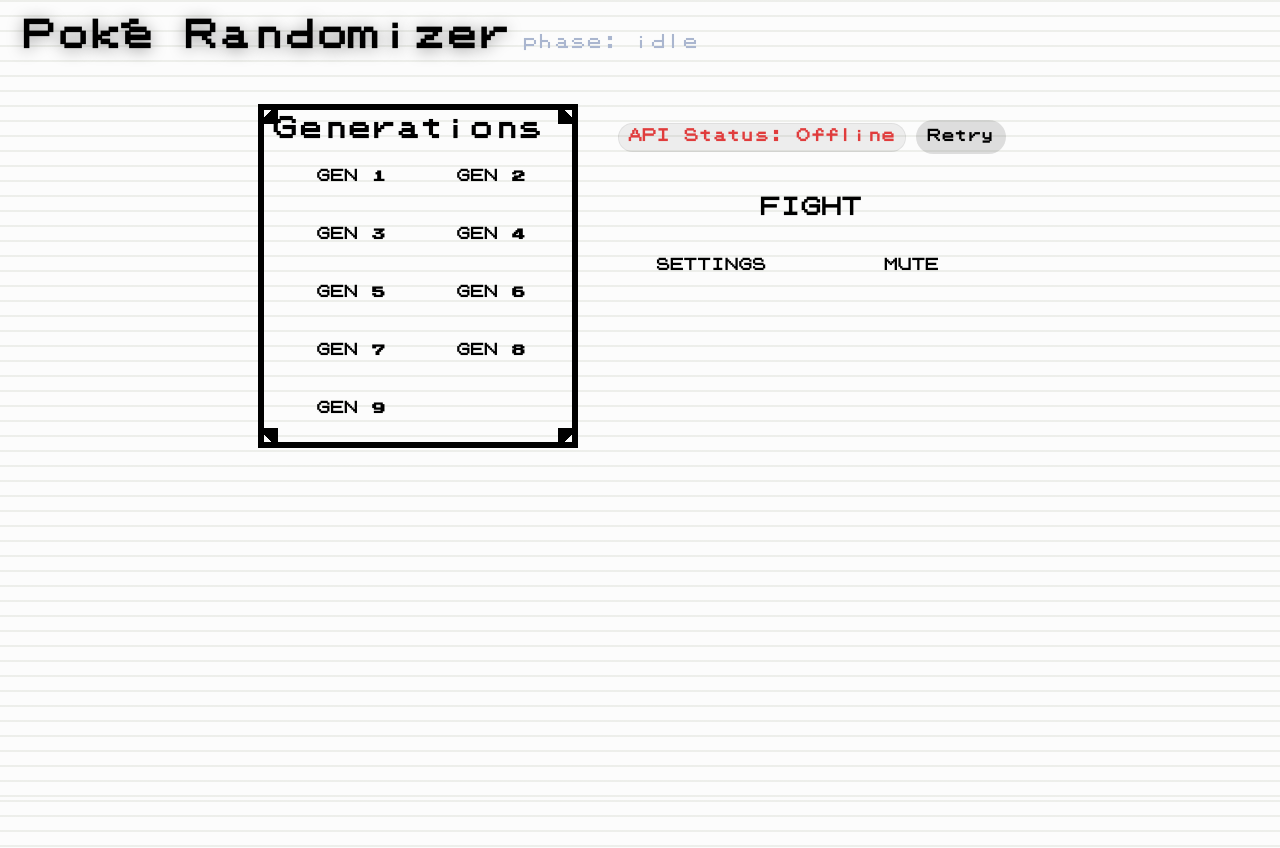
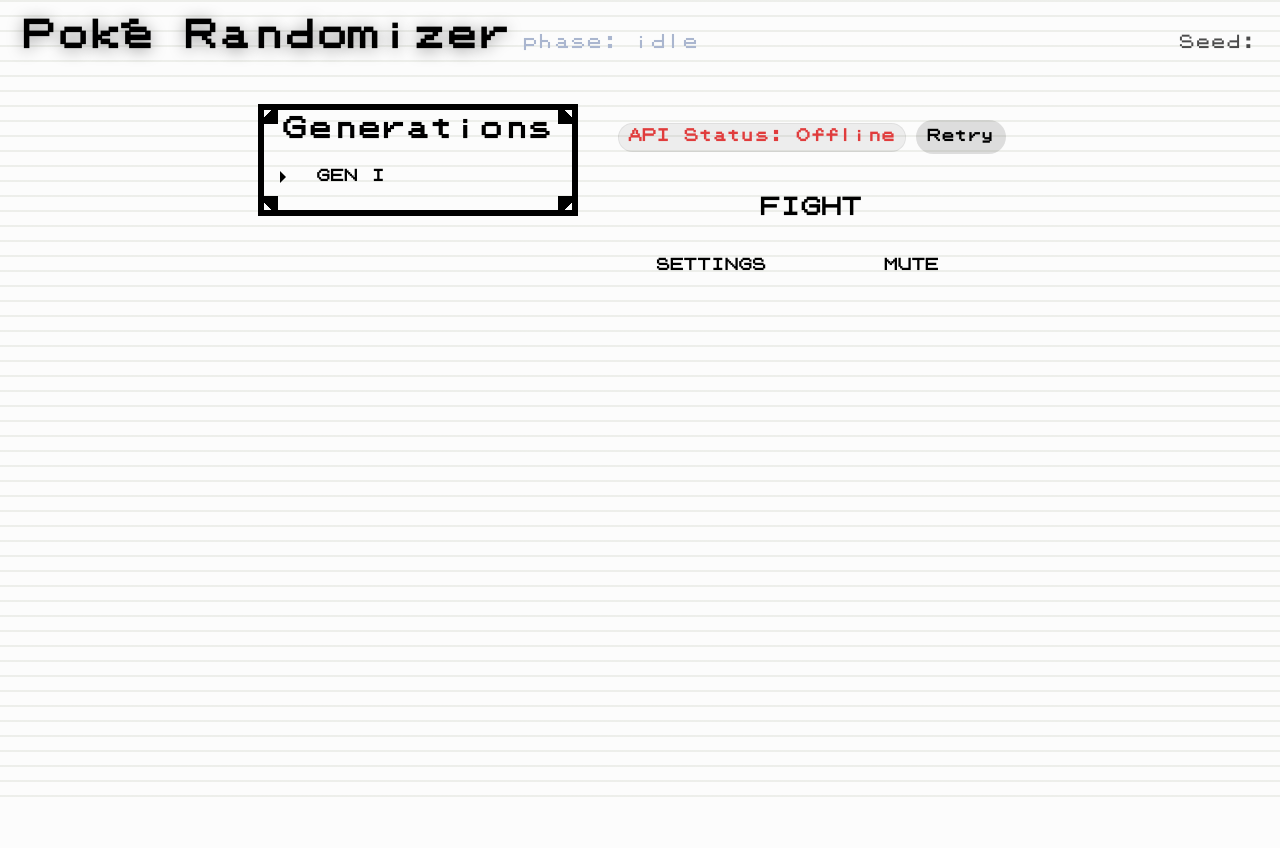
Before and after one commit to LMU-CMSI2021-F25/generic-api-backed-eren-michael-api, a React (Vite) app: page / in a window 1280 px wide. After the commit the page ends 800 px from the top, so only its background shows below. Built offline with nearby package versions, Linux system fonts and the light colour scheme; no server answers.

Commit message:
MVP! Deliver this version if all goes to shit.

```diff
--- a/src/App.jsx
+++ b/src/App.jsx
@@ -84,9 +84,7 @@
         <header className="app-header">
           <h1 className="app-title">Poké Randomizer</h1>
           <p className="app-subtitle">phase: {loop.phase}</p>
-          {settings.seed && /^[A-Z0-9]{6}$/.test(settings.seed) && (
-            <span style={{ marginLeft: 8, opacity: .7 }}>Seed: {settings.seed}</span>
-          )}
+          <div className="app-seed">Seed: {settings.seed}</div>
         </header>
 
         {loop.phase === 'idle' ? (
--- a/src/api/pokeapi.js
+++ b/src/api/pokeapi.js
@@ -222,11 +222,17 @@
   return playableFromSpecies(chosen.name, { rng });
 }
 
-/* random playable mon across any generation (quick) */
-export async function pickRandomPlayable({ rng } = {}) {
-  const R = rngOrMath(rng);
-  const randGen = 1 + ((R() * 9) | 0);
-  const list = await speciesByGeneration(randGen);
+export async function pickRandomPlayable({ rng, gens } = {}) {
+  const ids = gens && gens.size ? Array.from(gens) : null;
+  let list = [];
+  if (ids) {
+    const all = await Promise.all(ids.map((id) => speciesByGeneration(id)));
+    list = all.flat();
+  } else {
+    // fallback: all known gens 1..9 (adjust if you support more)
+    const all = await Promise.all(Array.from({ length: 9 }, (_, i) => speciesByGeneration(i + 1)));
+    list = all.flat();
+  }
   const s = pickOne(list, rng);
   return playableFromSpecies(s.name, { rng });
 }
--- a/src/components/MainMenu.jsx
+++ b/src/components/MainMenu.jsx
@@ -3,6 +3,23 @@
 import { useSettings } from './SettingsContext.jsx';
 import SettingsPanel from './SettingsPanel.jsx';
 import '../styles/menu.css';
+
+function GenWarningModal({ onClose }) {
+  return (
+    <div className="settings-modal" role="dialog" aria-modal="true" aria-label="Missing generations">
+      <div className="settings-card">
+        <h3 className="panel-title">Select a Generation</h3>
+        <p style={{ margin: '8px 0 14px' }}>
+          You’re online but haven’t chosen any generations. Please select at least one to continue.
+        </p>
+        <div className="settings-actions">
+          <div className="spacer" />
+          <button type="button" className="mini-btn" onClick={onClose}>OK</button>
+        </div>
+      </div>
+    </div>
+  );
+}
 
 export default function MainMenu({
   netMode,
@@ -17,18 +34,28 @@
   const scrollRef = useRef(null);
   const { settings, set } = useSettings();
   const [showSettings, setShowSettings] = useState(false);
+  const [showGenWarning, setShowGenWarning] = useState(false);
+
+  // When switching to offline, show only Gen I and force-select it.
+  useEffect(() => {
+    if (netMode === 'offline') {
+      setGens([{ id: 1, key: 'generation-1', label: 'Gen I' }]);
+      setSelectedGens(new Set([1]));
+    }
+  }, [netMode, setSelectedGens]);
 
   useEffect(() => {
+    if (netMode === 'offline') return; // don't fetch gens offline
     let alive = true;
     (async () => {
       const data = await listGenerations();
       if (alive) setGens(data);
-      if (alive) setBlinkKey(k => k + 1);
     })();
     return () => { alive = false; };
-  }, []);
+    }, [netMode]);
 
   const toggleGen = (id) => {
+    if (netMode === 'offline') return; // fixed Gen I offline
     const next = new Set(selectedGens);
     next.has(id) ? next.delete(id) : next.add(id);
     setSelectedGens(next);
@@ -70,9 +97,18 @@
         </div>
 
         <div className="cta-stack">
-          <button className="btn big" onClick={onFight}>
+          <button
+            className="btn big"
+            onClick={() => {
+              if (netMode === 'online' && (!selectedGens || selectedGens.size === 0)) {
+                setShowGenWarning(true);
+                return;
+              }
+              onFight();
+            }}
+          >
             <span>FIGHT</span>
-          </button>
+           </button>
 
           <div className="row-two">
             <button className="btn" onClick={() => setShowSettings(true)}>
@@ -89,6 +125,7 @@
         </div>
       </section>
       {showSettings && <SettingsPanel onClose={() => setShowSettings(false)} />}
+      {showGenWarning && <GenWarningModal onClose={() => setShowGenWarning(false)} />}
     </div>
   );
 }
--- a/src/components/useGameLoop.js
+++ b/src/components/useGameLoop.js
@@ -107,6 +107,7 @@
   });
   const rngRef = useRef(() => Math.random()); // default to non-seeded
   const providerRef = useRef("online"); // "online" | "offline"
+  const gensRef = useRef(null);
 
   const start = useCallback(async ({ selectedGens, offline = false }) => {
   setPhase("intro");
@@ -128,10 +129,10 @@
   const [boss, candidate] = await Promise.all([
     offline
       ? pickBossFromOffline({ rng: rngRef.current })
-      : pickBossFromGenerations(selectedGens, { rng: rngRef.current }),
+      : pickBossFromGenerations(gensRef.current, { rng: rngRef.current }),
     offline
       ? pickRandomPlayableOffline({ rng: rngRef.current })
-      : pickRandomPlayable({ rng: rngRef.current }),
+      : pickRandomPlayable({ rng: rngRef.current, gens: gensRef.current }),
   ]);
   bossRef.current = boss;
   playerRef.current = {
@@ -141,6 +142,7 @@
   const rer = REROLLS_BY_DIFFICULTY[settings.difficulty] ?? REROLLS_BY_DIFFICULTY.standard;
   setRerollsLeft(rer);
 
+  gensRef.current = selectedGens ?? null;
   providerRef.current = offline ? "offline" : "online";
   // move into battle phase (App will hide overlay afterwards)
   setPhase("battle");
@@ -153,7 +155,7 @@
     const P = playerRef.current;
     const srcRaw = providerRef.current === "offline"
       ? await pickRandomPlayableOffline({ rng: rngRef.current })
-      : await pickRandomPlayable({ rng: rngRef.current });
+      : await pickRandomPlayable({ rng: rngRef.current, gens: gensRef.current });
     const src = { ...srcRaw, display: srcRaw.name, movesFrom: srcRaw.name}
     const next = { ...P.candidate };
 
@@ -251,7 +253,7 @@
     const nextLocks = { ...P.locks, [key]: true };
     const srcRaw = providerRef.current === "offline"
       ? await pickRandomPlayableOffline({ rng: rngRef.current })
-      : await pickRandomPlayable({ rng: rngRef.current });
+      : await pickRandomPlayable({ rng: rngRef.current, gens: gensRef.current });
     const newSource = { ...srcRaw, display: srcRaw.name, movesFrom: srcRaw.name };
     const merged = composeCandidateFrom(P.candidate, nextLocks, newSource);
     playerRef.current = { candidate: merged, locks: nextLocks };
--- a/src/styles/globals.css
+++ b/src/styles/globals.css
@@ -40,8 +40,16 @@
   height: 100%;
   margin: 0;
   animation: gbBlink 1.1s steps(2, end) infinite;
+  overflow: hidden;
 }
 
+@media (max-width: 900px) {
+  html,
+  body {
+    overflow-y: auto; /* restore vertical scrolling for mobile */
+    height: auto;
+  }
+}
 body {
   margin: 0;
   color: var(--ink);
@@ -163,3 +171,10 @@
   backdrop-filter: blur(8px);
   box-shadow: 0 12px 40px rgba(0, 0, 0, 0.1);
 }
+
+.app-seed {
+  margin-left: auto;
+  font-weight: 500;
+  opacity: 0.7;
+  font-size: 0.95rem;
+}
--- a/src/styles/menu.css
+++ b/src/styles/menu.css
@@ -50,6 +50,8 @@
   margin: 0 0 10px;
   font-weight: 700;
   letter-spacing: 0.4px;
+  justify-content: center;
+  text-align: center;
 }
 
 /* Gen list */
```
